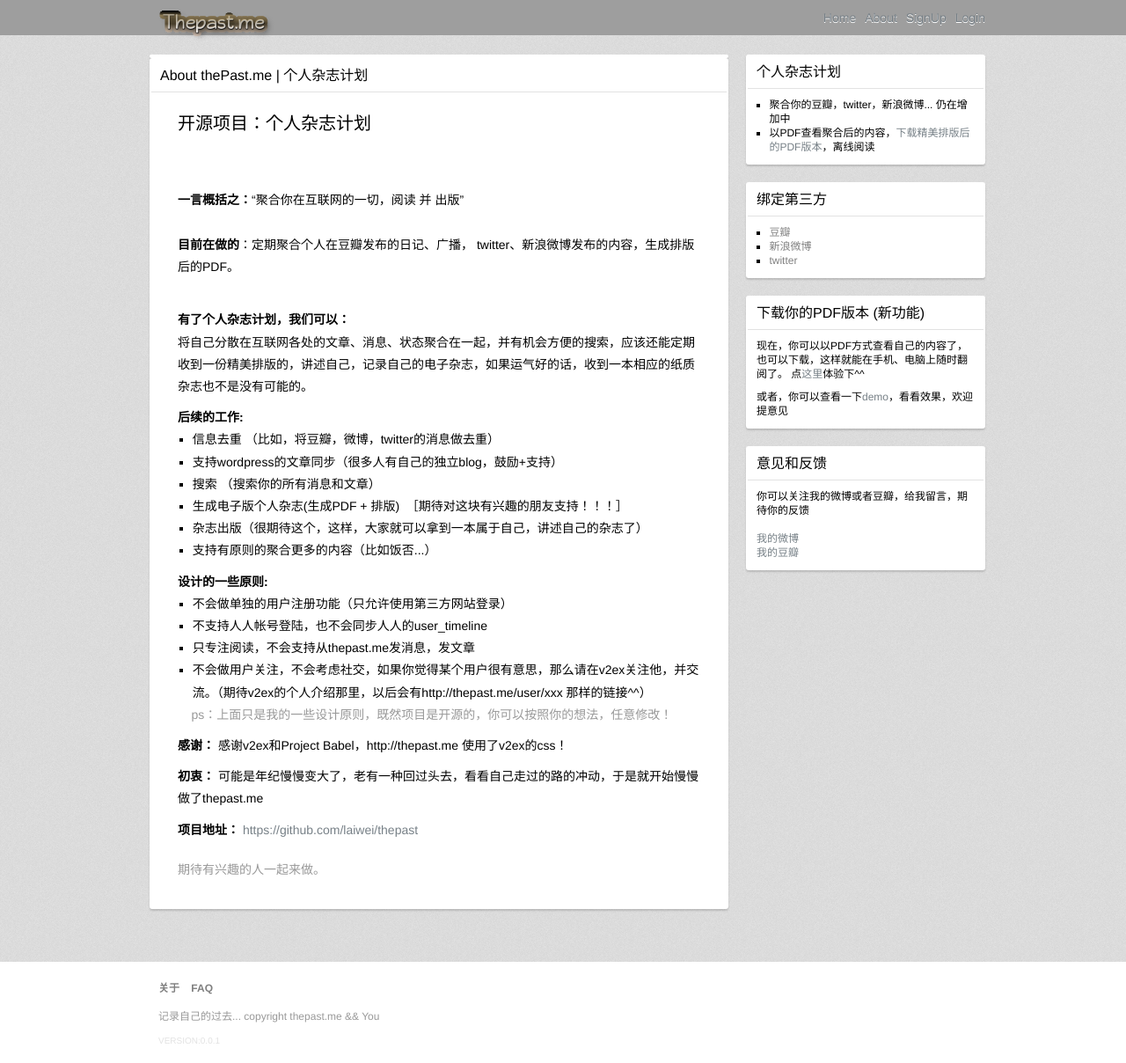
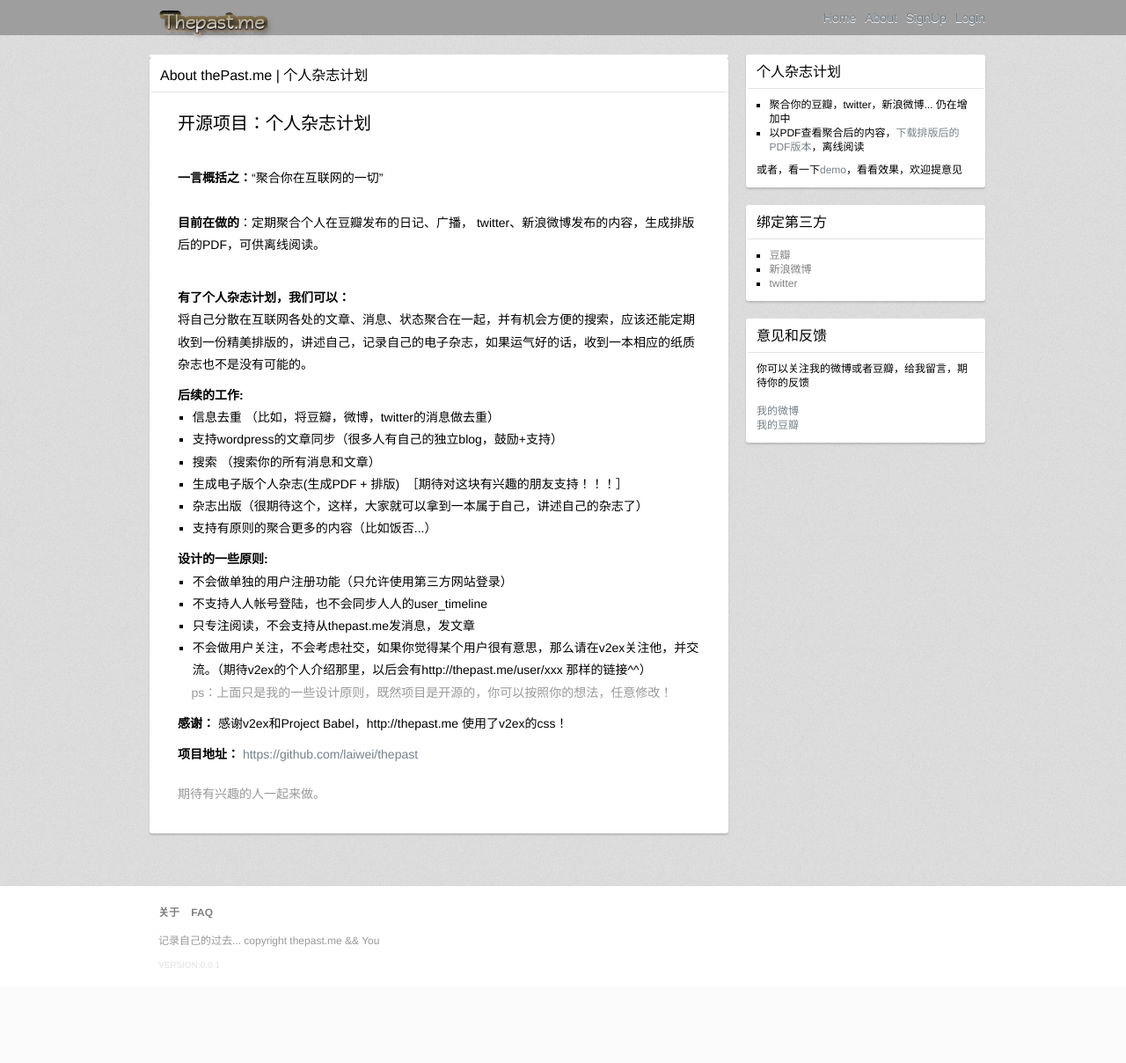
Before and after one commit to laiwei/thepast, a Flask app: page /about in a window 1280 px wide. Shown: the whole page at 88% size. After the commit the page ends 1100 px from the top, so only its background shows below. Run offline with Flask 2, Linux system fonts and the light colour scheme; parts of the project's set-up code (start-up, migrations or seed data) failed here and were passed over; grey boxes are pictures that could not be loaded.

Commit message:
update Copywriting

```diff
--- a/past/templates/about.html
+++ b/past/templates/about.html
@@ -10,10 +10,10 @@
         <div class="page">
 
         <h1>开源项目：个人杂志计划</h1>
+        <br/>
+        <strong>一言概括之：</strong>“聚合你在互联网的一切”
         <br/><br/>
-        <strong>一言概括之：</strong>“聚合你在互联网的一切，阅读 并 出版”
-        <br/><br/>
-        <strong>目前在做的</strong>：定期聚合个人在豆瓣发布的日记、广播， twitter、新浪微博发布的内容，生成排版后的PDF。
+        <strong>目前在做的</strong>：定期聚合个人在豆瓣发布的日记、广播， twitter、新浪微博发布的内容，生成排版后的PDF，可供离线阅读。
         <br/><br/>
 
         <div class="sep10"> </div>
@@ -50,9 +50,6 @@
         <strong>感谢：</strong> 感谢v2ex和Project Babel，http://thepast.me 使用了v2ex的css！
 
         <div class="sep10"> </div>
-        <strong>初衷：</strong> 可能是年纪慢慢变大了，老有一种回过头去，看看自己走过的路的冲动，于是就开始慢慢做了thepast.me
-
-        <div class="sep10"> </div>
         <strong>项目地址：</strong> <a href="https://github.com/laiwei/thepast">https://github.com/laiwei/thepast</a>
 
         <div class="sep20"> </div>
--- a/past/templates/layout.html
+++ b/past/templates/layout.html
@@ -77,8 +77,10 @@
                 <div class="inner">
                     <ul>
                         <li>聚合你的豆瓣，twitter，新浪微博... 仍在增加中</li>
-                        <li>以PDF查看聚合后的内容，<a href="/pdf">下载精美排版后的PDF版本</a>，离线阅读</li>
+                        <li>以PDF查看聚合后的内容，<a href="/pdf">下载排版后的PDF版本</a>，离线阅读</li>
                     </ul>
+                    <div class="sep10"> </div>
+                    或者，看一下<a href="/{{config.MY_USER_ID}}/pdf">demo</a>，看看效果，欢迎提意见
                 </div>
             </div>
 
@@ -97,18 +99,6 @@
                         <li><a href="/connect/twitter" class="dark" style="display: block;">
                             twitter</a> </li>
                     </ul>
-                </div>
-            </div>
-            <div class="sep20"> </div>
-
-            <div class="box">
-                <div class="cell">
-                    <span class="bigger">下载你的PDF版本 (新功能)</span>
-                </div>
-                <div class="inner">
-                    现在，你可以以PDF方式查看自己的内容了，也可以下载，这样就能在手机、电脑上随时翻阅了。 点<a href="/pdf">这里</a>体验下^^
-                    <div class="sep10"> </div>
-                    或者，你可以查看一下<a href="/{{config.MY_USER_ID}}/pdf">demo</a>，看看效果，欢迎提意见
                 </div>
             </div>
             <div class="sep20"> </div>
```
